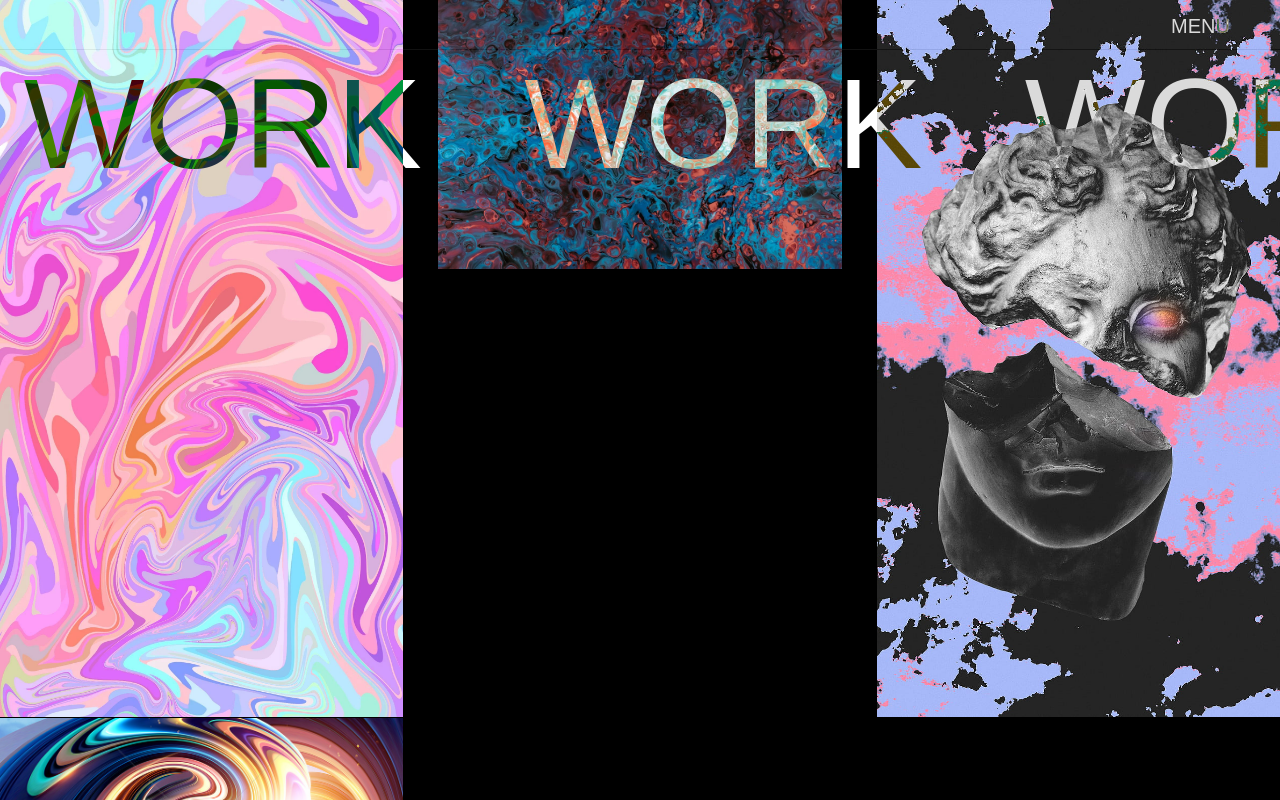
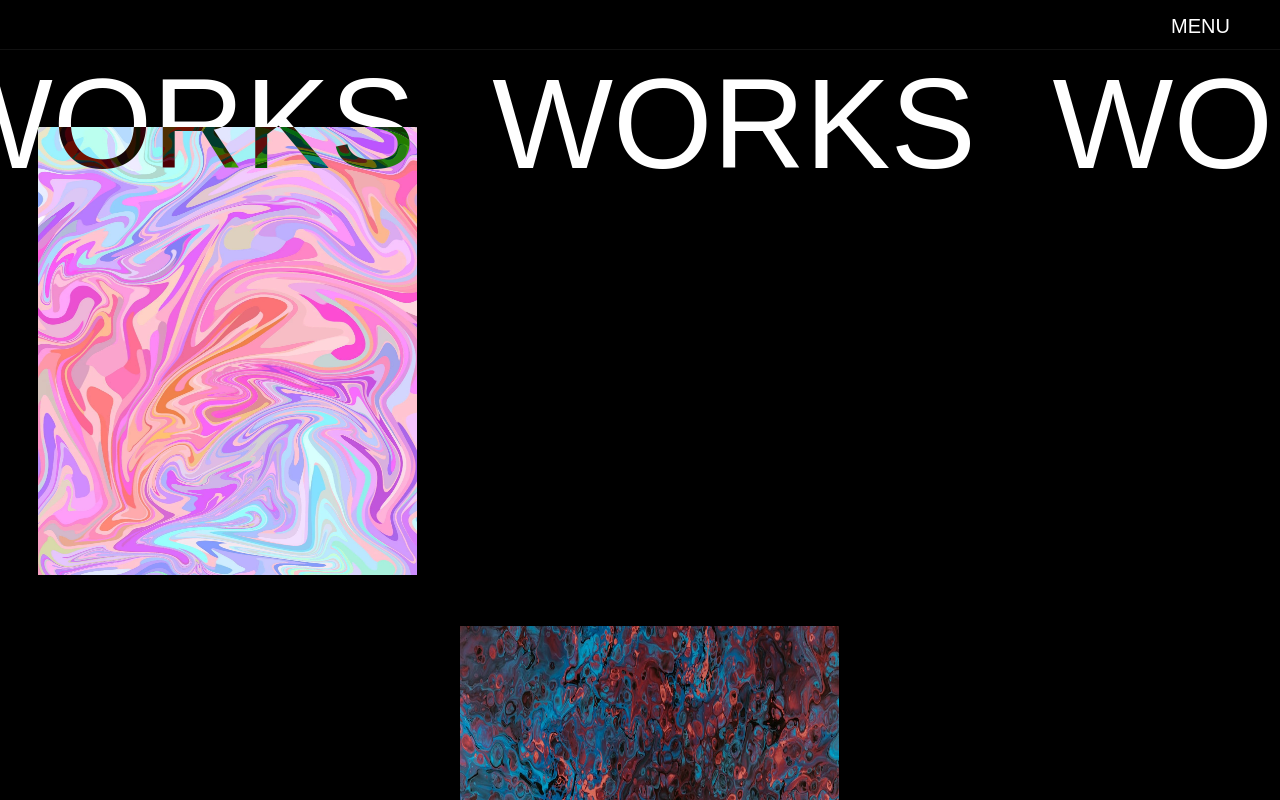
Before and after one commit to Olowodev/my-portfolio-next1.3, a Next.js app: page /works in a window 1280 px wide. Shown: the top 800 px of the page. Built offline with nearby package versions, Linux system fonts and the light colour scheme.

Commit message:
work page

```diff
--- a/components/navbar/Navbar.js
+++ b/components/navbar/Navbar.js
@@ -1,9 +1,31 @@
 import Link from 'next/link';
-import { useState } from 'react';
+import { useRef, useState } from 'react';
 import styles from './navbar.module.css'
 
 const Navbar = () => {
     const [menu, setMenu] = useState(false)
+    const ref = useRef()
+
+    const toggle = () => {
+        setMenu(!menu)
+    }
+
+    const downloadPDF = () => {
+        const pdfURL = 'resume.pdf'
+        const fileName = "Adebayo's resume"
+        fetch(pdfURL)
+            .then(response => response.blob())
+            .then(blob => {
+                const url = window.URL.createObjectURL(blob)
+                const a = document.createElement('a')
+                a.href = url
+                a.download = fileName
+                document.body.appendChild(a)
+                a.click()
+                document.body.removeChild(a)
+                window.URL.revokeObjectURL(url)
+            })
+    }
     return (
         <div>
             <div className={styles.navBar}>
@@ -15,10 +37,10 @@ const Navbar = () => {
 
             <div className={`${styles.menu} ${menu ? styles.show : null}`}>
                 <div className={styles.menuCont}>
-                    <Link href={'/'}><p>INDEX</p></Link>
-                    <Link href={'/works'}><p>WORKS</p></Link>
-                    <Link href={''}><p>RESUME</p></Link>
-                    <Link href={'/'}><p>CONTACT</p></Link>
+                    <Link onClick={toggle} href={'/'}><p>INDEX</p></Link>
+                    <Link onClick={toggle} href={'/works'}><p>WORKS</p></Link>
+                    <Link ref={ref} onClick={downloadPDF} href={''}><p>RESUME</p></Link>
+                    <Link onClick={toggle} href={'/'}><p>CONTACT</p></Link>
                 </div>
             </div>
         </div>
--- a/pages/works/index.js
+++ b/pages/works/index.js
@@ -179,12 +179,12 @@ const Works = () => {
             <div style={{ position: 'relative' }}>
                 <div className={styles.marquee}>
                     <div className={styles.marquee_inner} aria-hidden='true'>
-                        <span>WORK</span>
-                        <span>WORK</span>
-                        <span>WORK</span>
-                        <span>WORK</span>
-                        <span>WORK</span>
-                        <span>WORK</span>
+                        <span>WORKS</span>
+                        <span>WORKS</span>
+                        <span>WORKS</span>
+                        <span>WORKS</span>
+                        <span>WORKS</span>
+                        <span>WORKS</span>
                     </div>
 
                 </div>
--- a/styles/workStyles/works.module.css
+++ b/styles/workStyles/works.module.css
@@ -21,7 +21,7 @@
 }
 
 .marquee_inner span {
-    padding: 0 4vw;
+    padding: 0 3vw;
     color: #fff;
 }
 
@@ -35,12 +35,15 @@
     display: flex;
     flex-wrap: wrap;
     width: 100%;
+    padding: 0 3vw;
+    margin-top: calc(6vw);
     justify-content: space-between;
 }
 
 .cell {
     width: 31.5%;
     flex-shrink: 0;
+    margin-top: 50px;
 }
 
 /* .wrap {
@@ -51,7 +54,19 @@
 
 .wrapLink img {
     width: 100%;
+    height: 35vw;
+}
 
+.cell:first-child {
+    margin-right: 38%;
+}
+
+.cell:nth-child(2) {
+    margin-left: 35%;
+}
+
+.cell:nth-child(3) {
+    margin-left: 68%;
 }
 
 /* .box {
```
Also changed, not shown: components/Me.js (+11 -2 lines), 1 other file (tests, documents, lock files or other folders).
